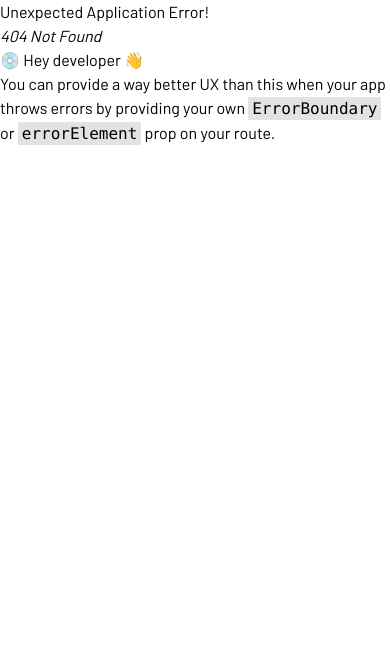
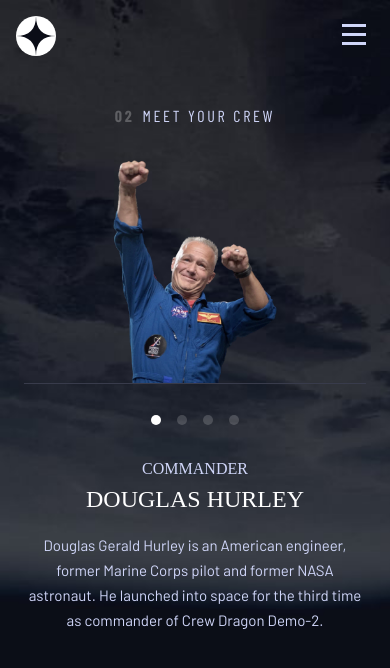
Before and after one commit to guilhermemotta/space-tourism-fm-challenge, a React (Vite) app: page /crew in a window 390 px wide. Before the commit this address had no page. Shown: the top 668 px of the page. Built offline with nearby package versions, Linux system fonts and the light colour scheme; a web font is replaced by a local one.

Commit message:
feature: Implementação mobile da página Crew

```diff
--- a/src/router.tsx
+++ b/src/router.tsx
@@ -2,6 +2,7 @@
 
 import Root from "./routes/root";
 import Destination from "./routes/destination";
+import Crew from "./routes/crew";
 
 const router = createBrowserRouter([
   {
@@ -12,6 +13,10 @@
     path: "/destination",
     element: <Destination />,
   },
+  {
+    path: "/crew",
+    element: <Crew />,
+  },
 ]);
 
 export default router;
--- /dev/null
+++ b/src/routes/crew.tsx
@@ -0,0 +1,59 @@
+import React from "react";
+import Heading from "../components/heading";
+import Layout from "../components/layout";
+
+import pageData from "../data.json";
+import Text from "../components/text";
+
+const { crew: crewData } = pageData;
+
+function Crew() {
+  const [currentTabIndex, setCurrentTabIndex] = React.useState(0);
+  const imageUrl = new URL(
+    crewData[currentTabIndex].images.webp,
+    import.meta.url
+  ).href;
+
+  return (
+    <Layout>
+      <main className="flex flex-col items-center gap-8 px-6 py-8 lg:flex-row">
+        <Heading level="5">
+          <span className="me-2 font-bold text-white text-opacity-[25%]">
+            02
+          </span>
+          meet your crew
+        </Heading>
+
+        <div className="h-[223px] w-full">
+          <img className="mx-auto h-[223px]" src={imageUrl} alt="" />
+          <hr className="my-0 w-full border-t-[1px] border-[#383B4B]" />
+        </div>
+
+        <div className="flex flex-row gap-4">
+          {crewData.map((_, index) => (
+            <span
+              key={index}
+              className={`${
+                currentTabIndex === index ? "opacity-100" : "opacity-[17.44%]"
+              } h-[10px] w-[10px] cursor-pointer rounded-full bg-white`}
+              onClick={() => setCurrentTabIndex(index)}
+            ></span>
+          ))}
+        </div>
+
+        <section className="text-center">
+          <div className="font-serif text-[16px] uppercase text-gray">
+            {crewData[currentTabIndex].role}
+          </div>
+          <div className="mb-4 font-serif text-[24px] uppercase text-white">
+            {crewData[currentTabIndex].name}
+          </div>
+
+          <Text>{crewData[currentTabIndex].bio}</Text>
+        </section>
+      </main>
+    </Layout>
+  );
+}
+
+export default Crew;
--- a/src/routes/destination.tsx
+++ b/src/routes/destination.tsx
@@ -17,7 +17,8 @@
 
   return (
     <Layout>
-      <main className="flex h-[calc(100vh-4.5rem)] flex-col items-center gap-6 overflow-hidden px-6 py-8 lg:flex-row">
+      {/* <main className="flex h-[calc(100vh-4.5rem)] flex-col items-center gap-6 overflow-hidden px-6 py-8 lg:flex-row"> */}
+      <main className="flex flex-col items-center gap-6 overflow-hidden px-6 py-8 lg:flex-row">
         <Heading level="5">
           <span className="me-2 font-bold text-white text-opacity-[25%]">
             01
```
